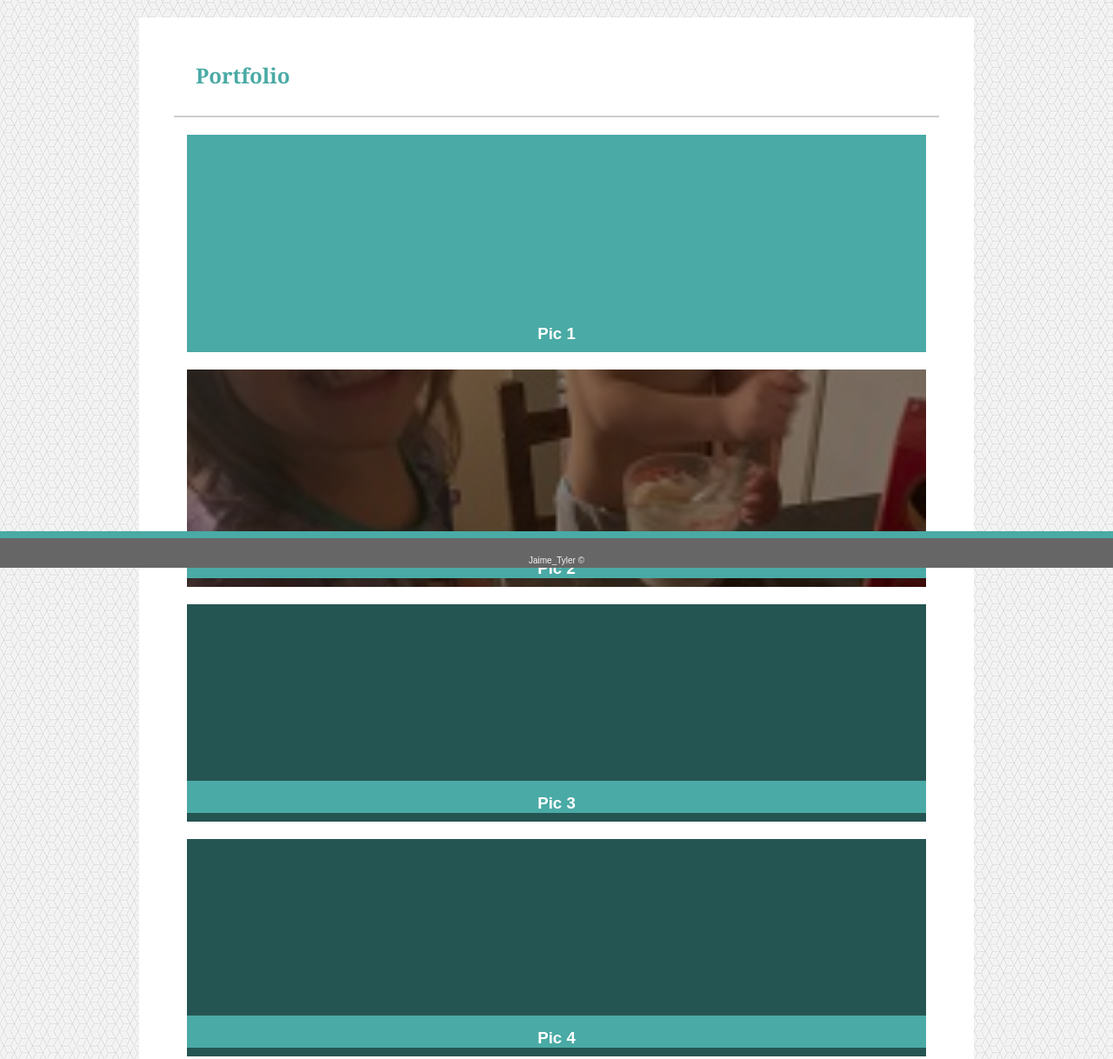
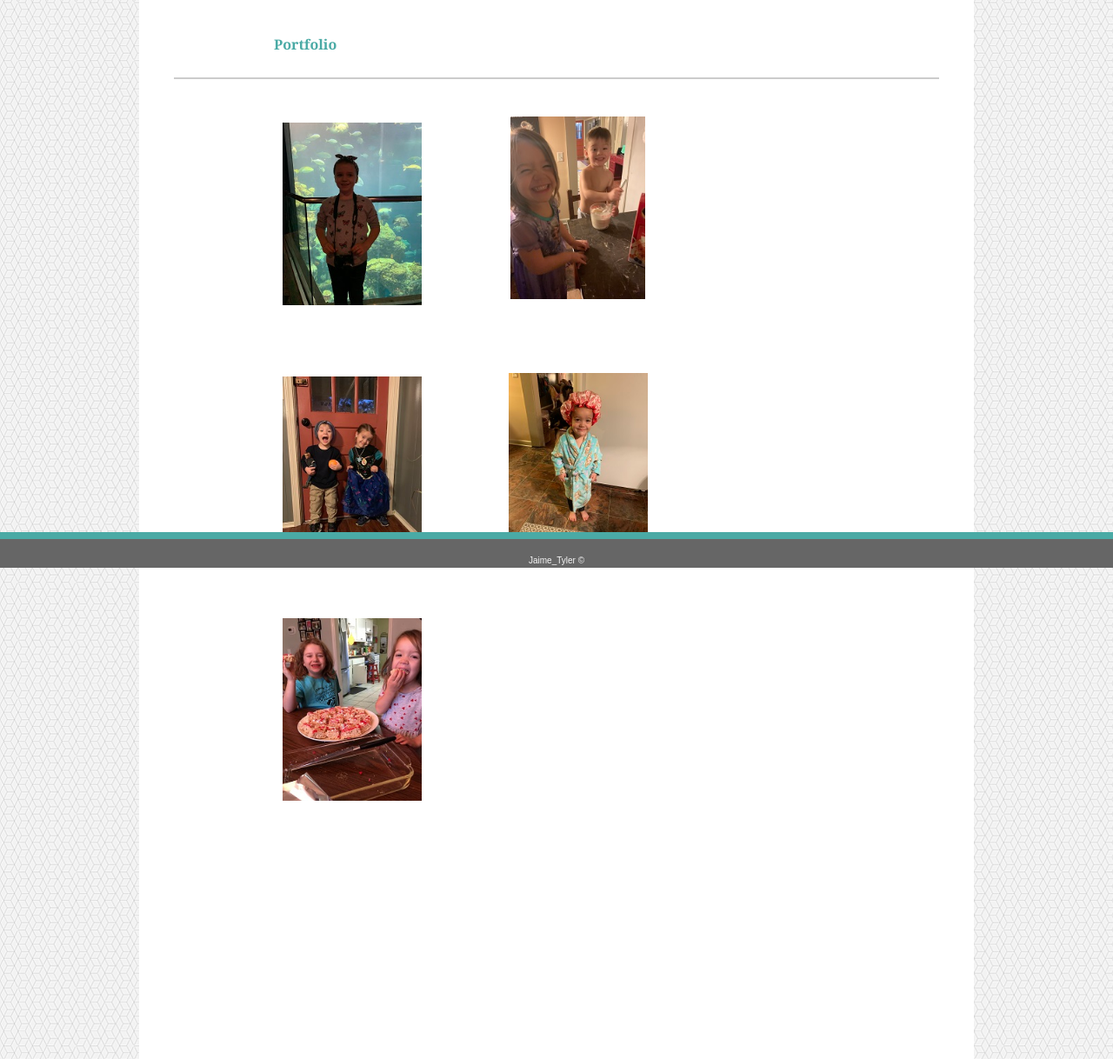
Before and after one commit to Jaimetyler/Basic-Portfolio, a plain HTML site: page portfolio.html in a window 1280 px wide. Shown: the part 147-1365 px from the top of the page at 87% size. Drawn offline with Linux system fonts and the light colour scheme.

Commit message:
This is my final submission for Homework.

```diff
--- a/assets/css/style.css
+++ b/assets/css/style.css
@@ -16,6 +16,7 @@ header {
     background: white;
     border-bottom: 3px solid #cccccc;
     margin-bottom: 20px;
+
 }
 
 h1 {
@@ -40,6 +41,7 @@ header h1 {
 
 #test {
     padding-left: 30px;
+
 }
 
 nav {
@@ -52,7 +54,7 @@ nav {
 
 nav ul li {
     display: inline;
-    border-right: 1px solid #666666;
+    border-right: 1px solid #cccccc;
 }
 
 
@@ -74,10 +76,12 @@ nav a {
     margin: 0 auto;
     background: #ffffff;
     padding: 20px;
+    overflow:auto;
+
 }
 
 .middle-column, h2 {
-    padding: 30px 15px;
+    padding: 30px 105px;
 
 }
 
@@ -137,69 +141,79 @@ button {
 
 
 .portfolio-item {
-    position: relative;
+    position: absolute;
     margin-bottom: 20px;
     float: left;
     height: 250px;
+    overflow:auto;
 
 }
 
-.portfolio-item :nth-of-type(even) {
-    float:right;
-}
 
-.portfolio-item, h3 {
-    background: #4aaaa5;
+
+.portfolio-picture, h3 {
     color: #ffffff;
     padding: 15px 0px;
     text-align: center;
-    position: absolute;
+    position: realtive;
     bottom: 15px;
-    height: 15%;
-    width: 100%;
-    bottom: 10px;
+    height: 100%;
+    width: 75%;
+    overflow: auto;
+    vertical-align: top;
+    display: inline-block;
+
 }
 
+#pic1 {
+    float: left;
+    width: 200px;
+    height: 250px;
+    margin-bottom: 50px;
+    margin-right: auto;
+    margin-left:auto;
 
-#pic1 {
-    background:(rgba(0, 0, 0, 0.5), rgba(0, 0, 0, 0.5)), url("/assets/images/pic1.jpg");
-        height: 250px;
-        background-repeat: no-repeat;
-        background-size: cover;
-        position: relative;
     }
 
     #pic2 {
-        background-image: linear-gradient(rgba(0, 0, 0, 0.5), rgba(0, 0, 0, 0.5)), url("/assets/images/pic2.jpg");
+        left: -150px;
+        position:relative;
+        float:right;
+        width: 200px;
         height: 250px;
-        background-position: center;
-        background-repeat: no-repeat;
-        background-size: cover;
+        margin-bottom: auto;
+        margin-right: 63px;
+        top: -353px;
+        padding-left: 25px;
+    }
+
+    #pic3 {
         position: relative;
-      }
-      #pic3 {
-        background-image: linear-gradient(rgba(0, 0, 0, 0.5), rgba(0, 0, 0, 0.5)), url("/assets/images/pic3.jpg");
+        float: left;
+        width: 200px;
         height: 250px;
-        background-position: center;
-        background-repeat: no-repeat;
-        background-size: cover;
-        position: relative;
+        margin-bottom: 50px;
+        margin-right: 40px;
+        top: -350px;
     }
     #pic4 {
-        background-image: linear-gradient(rgba(0, 0, 0, 0.5), rgba(0, 0, 0, 0.5)), url("/assets/images/pic4.JPEG");
+        position: relative;
+        float:right;
+        width: 200px;
         height: 250px;
-        background-position: center;
-        background-repeat: no-repeat;
-        background-size: cover;
+        margin-bottom: 37px;
+        margin-right: 210px;
+        top: -700px;
+    }
+
+    #pic5 {
         position: relative;
-      }
-      #pic5 {
-        background-image: linear-gradient(rgba(0, 0, 0, 0.5), rgba(0, 0, 0, 0.5)), url("/assets/images/pic5.JPG");
+        float: left;
+        width: 200px;
         height: 250px;
-        background-position: center;
-        background-repeat: no-repeat;
-        background-size: cover;
-        position: relative;
+        margin-bottom: 50px;
+        margin-right: 40px;
+        top: -751px;
     }
 
 .clearfix {
--- a/portfolio.html
+++ b/portfolio.html
@@ -3,9 +3,9 @@
     <head>
             <title>Jaime's Portfolio</title>
 
-        <link rel= "stylesheet" href= "assets/css/style.css">
+        <link rel= "stylesheet" href= "assets/css/reset.css">
         <link rel= "stylesheet" type= "text/css" href= "assets/css/style.css">
-        <link rel="shortcut icon" type="image/png" href="favicon.ico">
+        <link rel="shortcut icon" type="image/png" href="../Basic-Portfolio/assets/images/favicon.ico">
 
     </head>
 <body>
@@ -29,35 +29,42 @@
 
 </header>
 
+<!--I have not been able to tweak this "wrapper" to not stretch all the way down like it is on the Portfolio page. I didn't change
+    any CSS to the "wrapper" and nothing I did with margins,padding,position would make it change to match my other two pages. -->
  <div class= "wrapper">
 
    <div id="test"><h2>Portfolio</h2></div>
 
+   <!--I am stuck here. I ended up giving all of these images their own id so i could just play with margins to line them up somehow.
+        I think that is what is causing me my problems trying to add the banner across the image. I tried adding the images as a background
+        to the banners and ended up breaking my whole page.-->
+
         <section class= "middle-column">
 
-                <div class= "portfolio-item" id= "pic1">
-                <h3>Pic 1</h3>
-                    </div>
+            <div class= "container">
+                 <img src="assets/images/pic1.jpg" id="pic1">
+                    <h3>Pic 1</h3></div>
 
-                <div class= "portfolio-item" id= "pic2">
-                    <h3>Pic 2</h3>
-                </div>
+             <div class= "container">
+                <img src="assets/images/pic2.jpg" id= "pic2">
+                    <h3>Pic 2</h3></div>
 
-                <div class= "portfolio-item" id= "pic3">
-                    <h3>Pic 3</h3>
-                </div>
+              <div class= "container">
+                <img src="assets/images/pic3.JPEG" id= "pic3">
+                    <h3>Pic 3</h3></div>
 
-                <div class= "portfolio-item" id= "pic4">
-                    <h3>Pic 4</h3>
-                </div>
+             <div class= "container">
+                <img src="assets/images/pic4.jpg" id= "pic4">
+                    <h3>Pic 4</h3></div>
 
-                <div class= "portfolio-item" id= "pic5">
-                    <h3>Pic 5</h3>
-                 </div>
+            <div class= "container">
+                <img src="assets/images/pic5.JPG" id= "pic5">
+                    <h3>Pic 5</h3></div>
 
         </section>
 
     </div>
+</div>
 
 <div class= "clearfix">
 
```
Also changed, not shown: contact.html (+1 -3 lines), index.html (+3 -2 lines), assets/images/favicon.ico (added), 2 other files. Lines whose indentation alone changed are shown as unchanged.
